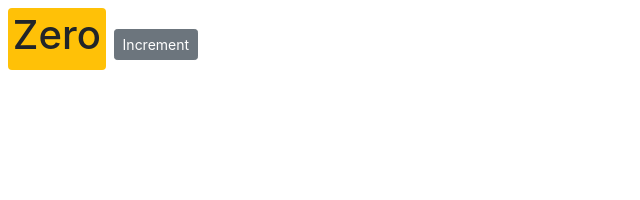
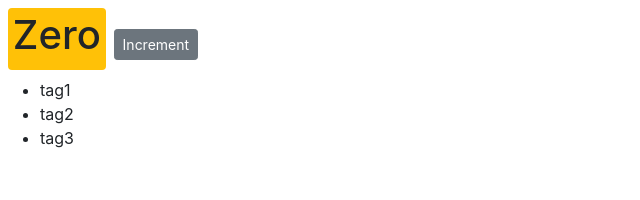
Before and after one commit to slash902daniel/Tutorial_JS_React_BeginnersWithMosh, a React (Create React App) app: page / in a window 1280 px wide. Shown: the top 200 px of the page, without its empty margins (0-640 px from the left). Built offline with nearby package versions, Linux system fonts and the light colour scheme.

Commit message:
Rendering List

```diff
--- a/src/components/counterComponent.jsx
+++ b/src/components/counterComponent.jsx
@@ -2,7 +2,8 @@ import React, { Component } from "react";
 
 class Counter extends Component {
   state = {
-    count: 0
+    count: 0,
+    tag: ["tag1", "tag2", "tag3"]
   }
 
   badgeStyles = {
@@ -14,8 +15,13 @@ class Counter extends Component {
 
     return (
       <React.Fragment>
-        <span className={this.getBadgeClasses()}>{this.formatCount()}</span>
-        <button className="btn btn-secondary btn-sm">Increment</button>
+        <div>
+          <span className={this.getBadgeClasses()}>{this.formatCount()}</span>
+          <button className="btn btn-secondary btn-sm">Increment</button>
+          <ul>
+            {this.state.tag.map(tag => <li>{tag}</li> )}
+          </ul>
+        </div>
       </React.Fragment>
     );
   }
```
